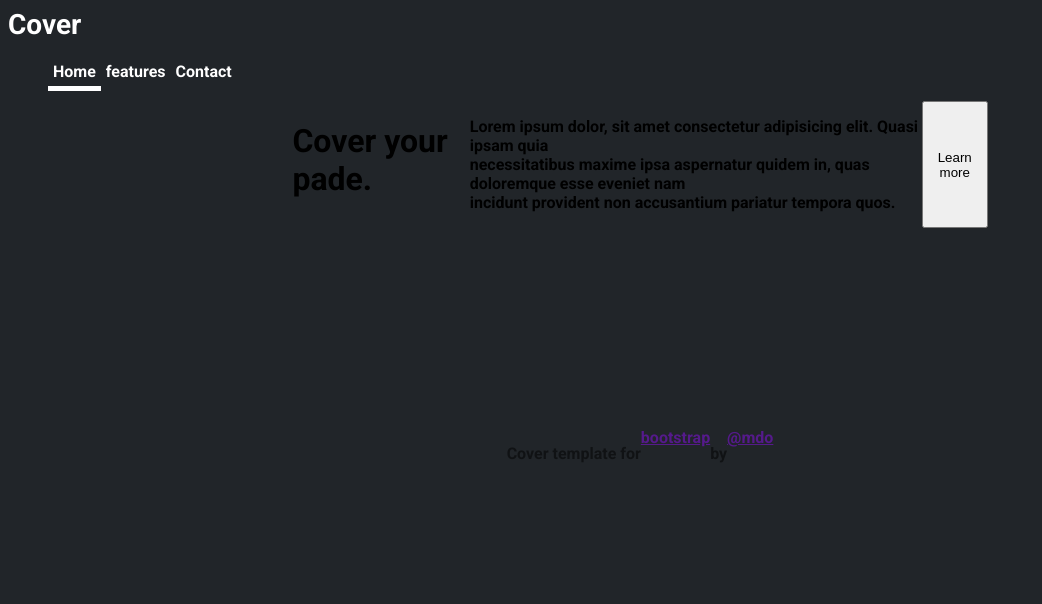
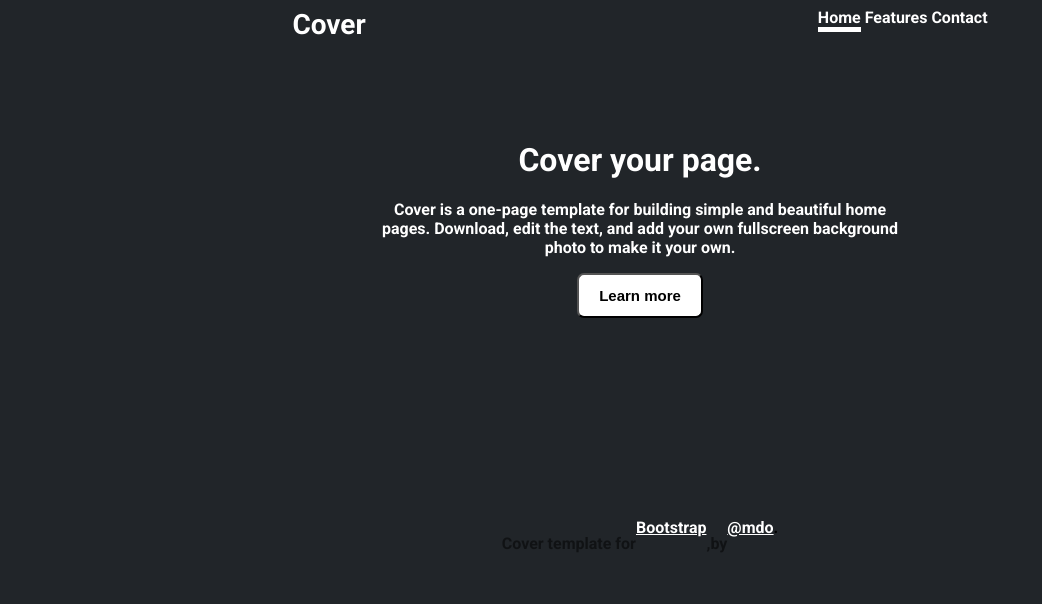
Before and after one commit to Meerim022028/my-third-repo, a plain HTML site: page index.html in a window 1280 px wide. Shown: the whole page, without its empty margins (0-1042 px from the left). Drawn offline with Linux system fonts and the light colour scheme.

```diff
--- a/index.html
+++ b/index.html
@@ -7,37 +7,30 @@
     <link rel="stylesheet" href="./styles.css">
 </head>
 <body>
-
-    <section>
+    <header>
         <div>Cover</div>
+        <nav>
+          <a class="example1" href="#">Home</a>
+          <a href="#">Features</a>
+          <a href="#">Contact</a>
+        </nav>
       </header>
-    <nav>
-        <ul>
-            <li class="example1"><a href="#">Home</a></li>
-            <li class="example2"><a href="#">features</a></li>
-            <li  class="example2"><a href="#">Contact</a></li>
-        </ul>
-    </nav>
-   </section>
-<header>
-    <h1>
-        Cover your pade.
-    </h1>
-
+      <main>
+        <h1>Cover your page.</h1>
         <p>
-        Lorem ipsum dolor, sit amet consectetur adipisicing elit. Quasi ipsam quia
-        <br> necessitatibus maxime ipsa aspernatur quidem in, quas doloremque esse eveniet nam
-        <br> incidunt provident non accusantium pariatur tempora quos.
+          Cover is a one-page template for building simple and beautiful home
+          <br />
+          pages. Download, edit the text, and add your own fullscreen background
+          <br />
+          photo to make it your own.
         </p>
         <button>Learn more</button>
-</header>
-
-
+      </main>
       <footer>
         <p>Cover template for</p>
-    <a href="">bootstrap</a>
-    <p>by</p>
-    <a href="">@mdo</a>
+        <a class="footer" href="https://getbootstrap.com/">Bootstrap</a>
+        <p>,by</p>
+        <a class="footer" href="https://getbootstrap.com/">@mdo</a>.
       </footer>
 
 </body>
```
Lines whose indentation alone changed are shown as unchanged.
